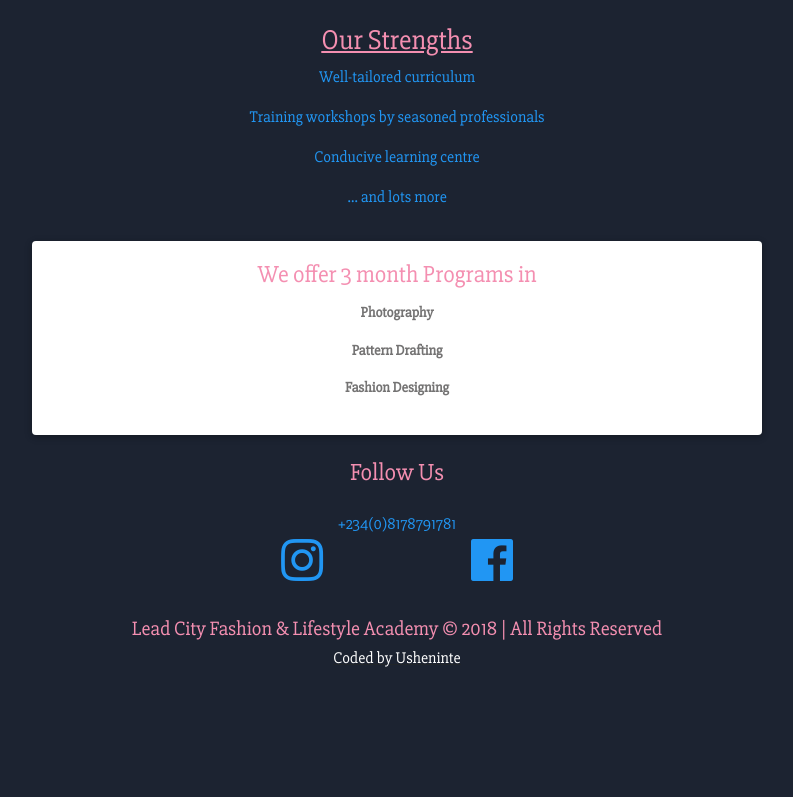
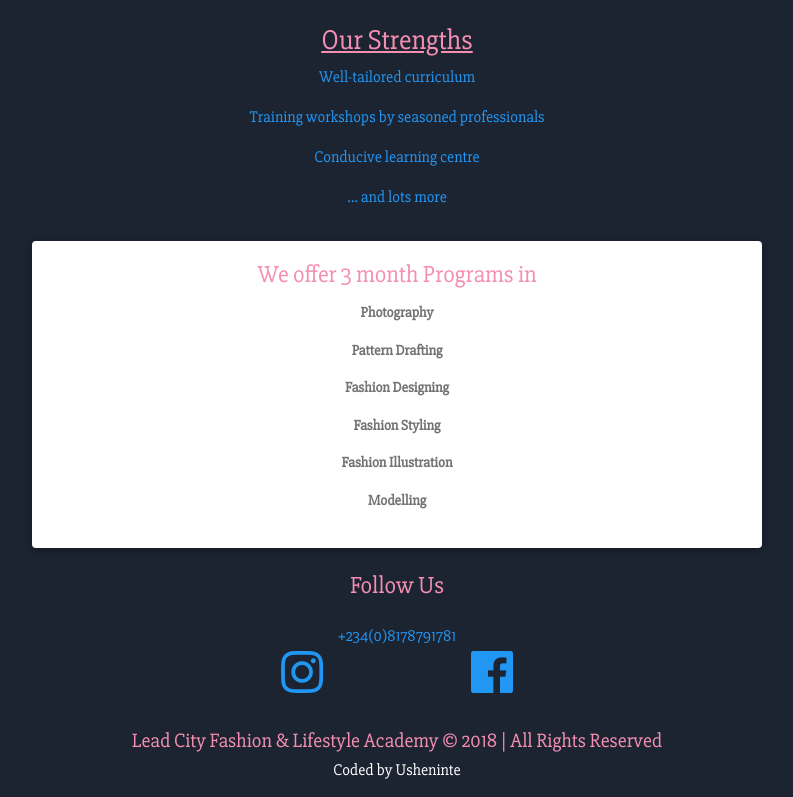
Before and after one commit to nullthefirst/LCUfashion, a React (Create React App) app: page / in a window 1280 px wide. Shown: the part 593-1390 px from the top of the page, without its empty margins (243-1036 px from the left). Before the commit the page ends 1277 px from the top, so only its background shows below. Built offline with nearby package versions, Linux system fonts and the light colour scheme.

Commit message:
updated Home

```diff
--- a/src/components/views/home.js
+++ b/src/components/views/home.js
@@ -55,6 +55,9 @@ export default class Home extends Component {
                     <p><b>Photography</b></p>
                     <p><b>Pattern Drafting</b></p>
                     <p><b>Fashion Designing</b></p>
+                    <p><b>Fashion Styling</b></p>
+                    <p><b>Fashion Illustration</b></p>
+                    <p><b>Modelling</b></p>
                     </CardText>
                 </CardBody>
               </Card>
```
